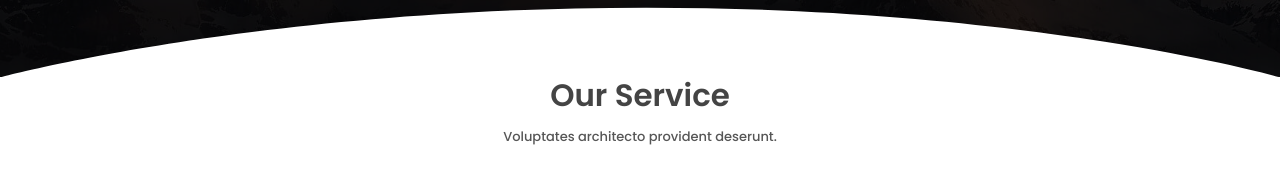
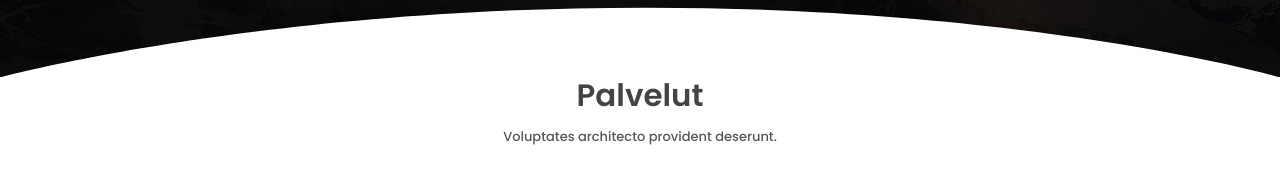
Before and after one commit to NorthJussi/yessies1, a plain HTML site: page public_html/index.html in a window 1280 px wide. Shown: the part 723-894 px from the top of the page. Drawn offline with Linux system fonts and the light colour scheme.

Commit message:
Update index.html

```diff
--- a/public_html/index.html
+++ b/public_html/index.html
@@ -63,7 +63,7 @@
     <!-- Service Section -->
     <section  id="service" class="section pt-0">
         <div class="container">
-            <h6 class="section-title text-center">Our Service</h6>
+            <h6 class="section-title text-center">Palvelut</h6>
             <h6 class="section-subtitle text-center mb-5 pb-3">Voluptates architecto provident deserunt.</h6>
 
             <div class="row">
```
